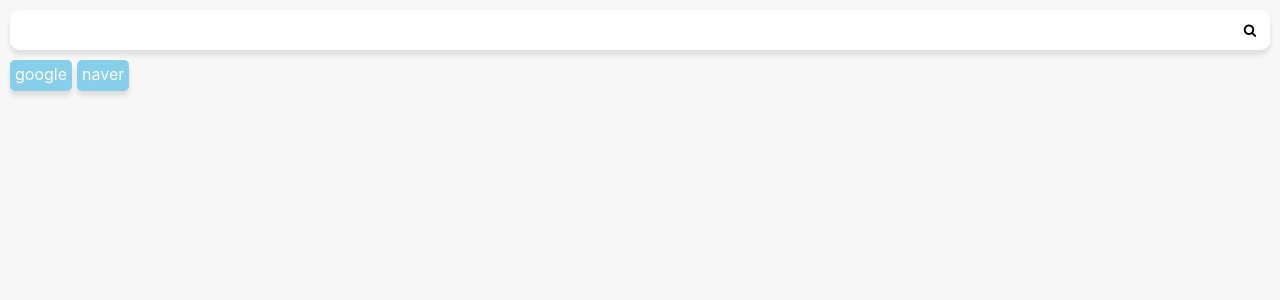
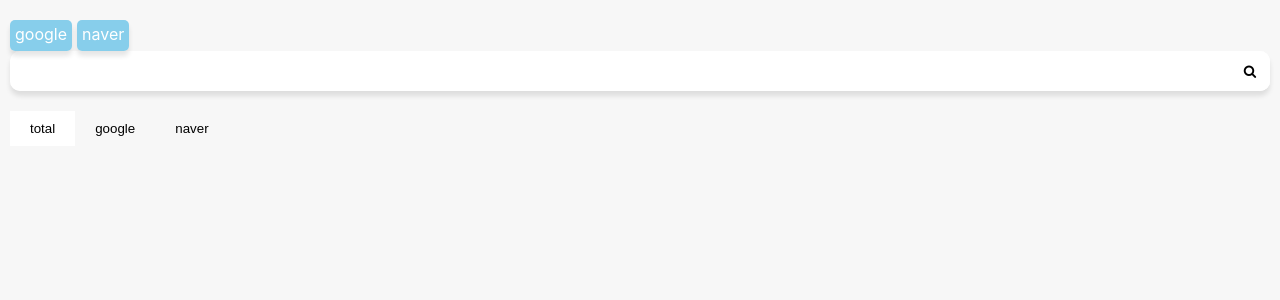
Before and after one commit to recordboy/scrap, a React (Create React App) app in the folder client/: page / in a window 1280 px wide. Shown: the top 300 px of the page. Built offline with nearby package versions, Linux system fonts and the light colour scheme.

Commit message:
검색 기능 수정

```diff
--- a/client/src/App.tsx
+++ b/client/src/App.tsx
@@ -1,7 +1,6 @@
 import React, { useState } from "react";
-import SearchForm from "./components/SearchForm";
-import SelectForm from "./components/SelectForm";
-import PortalArea from "./components/PortalArea";
+import Search from "./components/Search";
+import DataTab from "./components/DataTab";
 import Loading from "./components/Loading";
 import "./App.css";
 
@@ -39,7 +38,6 @@ function App() {
    * @param {String} data 검색 키워드
    */
   const getSearchData = (data: string) => {
-
     // 각 포털 검색 데이터 리스트
     let dataList: any = [];
 
@@ -59,7 +57,6 @@ function App() {
 
     // 포탈 리스트 갯수만큼 검색
     const interval = setInterval(() => {
-
       // 호출 카운트 시작
       count++;
 
@@ -93,8 +90,19 @@ function App() {
 
           // 데이터 덩어리 갯 수와 호출 횟수가 같을 시 데이터 세팅
           if (dataList.length === callIdx) {
+            let result: any = [];
+
+            // 포탈 리스트 순서에 맞게 데이터 다시 세팅
+            dataList.forEach((item: any, idx: number) => {
+              if (item.name === "google") {
+                result[0] = item;
+              } else if (item.name === "naver") {
+                result[1] = item;
+              }
+            });
+
             // 데이터 세팅
-            setSearchData(dataList);
+            setSearchData(result);
 
             // 로딩바 제거
             setIsOnLoading(false);
@@ -108,13 +116,12 @@ function App() {
   return (
     <div className="App">
       <Loading isOnLoading={isOnLoading} />
-      <SearchForm getSearchData={getSearchData} />
-      <SelectForm portalList={portalList} setIsOnPortal={setIsOnPortal} />
-      {searchData.map((item: any, idx: number) => {
-        return (
-          <PortalArea key={idx} portalName={item.name} searchData={item} />
-        );
-      })}
+      <Search
+        getSearchData={getSearchData}
+        portalList={portalList}
+        setIsOnPortal={setIsOnPortal}
+      />
+      <DataTab searchData={searchData} />
     </div>
   );
 }
--- /dev/null
+++ b/client/src/components/DataTab.scss
@@ -0,0 +1,31 @@
+.tab {
+    margin-top: 20px;
+    .btn {
+        button {
+            display: block;
+            float: left;
+            border: none;
+            padding: 10px 20px;
+            background-color: #f7f7f7;
+            outline: none;
+            cursor: pointer;
+            &.on {
+                background-color: #fff;
+            }
+        }
+        &::after {
+            content: '';
+            display: block;
+            clear: both;
+        }
+    }
+    .contents {
+        &>div {
+            display: none;
+            &.on {
+                display: block;
+            }
+        }
+    }
+
+}
--- /dev/null
+++ b/client/src/components/DataTab.tsx
@@ -0,0 +1,78 @@
+import React, { useState } from "react";
+import PortalArea from "./PortalArea";
+import "./DataTab.scss";
+
+const DataTab = (props: { searchData: any }) => {
+  const { searchData } = props;
+  const [isOnTabIndex, setIsOnTabIndex] = useState(0);
+  const tabChange = (index: number) => {
+    setIsOnTabIndex(index);
+  };
+
+  return (
+    <div className="tab">
+      <div className="btn">
+        <button
+          type="button"
+          className={isOnTabIndex === 0 ? "on" : undefined}
+          onClick={() => {
+            tabChange(0);
+          }}
+        >
+          total
+        </button>
+        <button
+          type="button"
+          className={isOnTabIndex === 1 ? "on" : undefined}
+          onClick={() => {
+            tabChange(1);
+          }}
+        >
+          google
+        </button>
+        <button
+          type="button"
+          className={isOnTabIndex === 2 ? "on" : undefined}
+          onClick={() => {
+            tabChange(2);
+          }}
+        >
+          naver
+        </button>
+      </div>
+      <div className="contents">
+        <div className={isOnTabIndex === 0 ? "on" : undefined}>
+          {searchData.map((item: any, idx: number) => {
+            return (
+              <PortalArea key={idx} portalName={item.name} searchData={item} />
+            );
+          })}
+        </div>
+        <div className={isOnTabIndex === 1 ? "on" : undefined}>
+          {searchData.map((item: any, idx: number) => {
+            if (item.name === "google") {
+              return (
+                <PortalArea key={idx} portalName={item.name} searchData={item} />
+              );
+            } else {
+              return undefined;
+            }
+          })}
+        </div>
+        <div className={isOnTabIndex === 2 ? "on" : undefined}>
+          {searchData.map((item: any, idx: number) => {
+            if (item.name === "naver") {
+              return (
+                <PortalArea key={idx} portalName={item.name} searchData={item} />
+              );
+            } else {
+              return undefined;
+            }
+          })}
+        </div>
+      </div>
+    </div>
+  );
+};
+
+export default DataTab;
--- a/client/src/components/PortalArea.tsx
+++ b/client/src/components/PortalArea.tsx
@@ -9,7 +9,7 @@ const PortalArea = (props: {
   const { portalName, searchData } = props;
 
   return (
-    <div>
+    <div className="portal-area">
       <h2>{portalName}</h2>
       <SearchList searchData={searchData} />
     </div>
--- /dev/null
+++ b/client/src/components/Search.tsx
@@ -0,0 +1,20 @@
+import React from "react";
+import SearchForm from "./SearchForm";
+import SelectForm from "./SelectForm";
+import "./Search.scss";
+
+const Search = (props: {
+  portalList: any;
+  setIsOnPortal: (id: string, isOn: boolean) => void;
+  getSearchData: (data: string) => void;
+}) => {
+  const { getSearchData, portalList, setIsOnPortal } = props;
+  return (
+    <div>
+      <SelectForm portalList={portalList} setIsOnPortal={setIsOnPortal} />
+      <SearchForm getSearchData={getSearchData} />
+    </div>
+  );
+};
+
+export default Search;
--- a/client/src/components/SearchItem.tsx
+++ b/client/src/components/SearchItem.tsx
@@ -9,7 +9,7 @@ const SearchItem = (props: { item: any }) => {
       <div className="kategorie">{item.kategorie}</div>
       <div className="title">
         {item.title}
-        <a className="link" href={item.link} target="_blank" rel="noreferrer"><i className="fa fa-link"></i></a>
+        {item.link !== "" && <a className="link" href={item.link} target="_blank" rel="noreferrer"><i className="fa fa-link"></i></a>}
       </div>
       <div className="text">{item.text}</div>
     </div>
--- a/client/src/components/SearchList.scss
+++ b/client/src/components/SearchList.scss
@@ -1,6 +1,5 @@
 .list {
-    padding: 0 10px 20px;
     column-count: 2;
     column-width: 100px;
-    // column-gap: 10px;
+    column-gap: 10px;
 }
```
Also changed, not shown: client/src/components/Search.scss (added), 2 other files (tests, documents, lock files or other folders).
